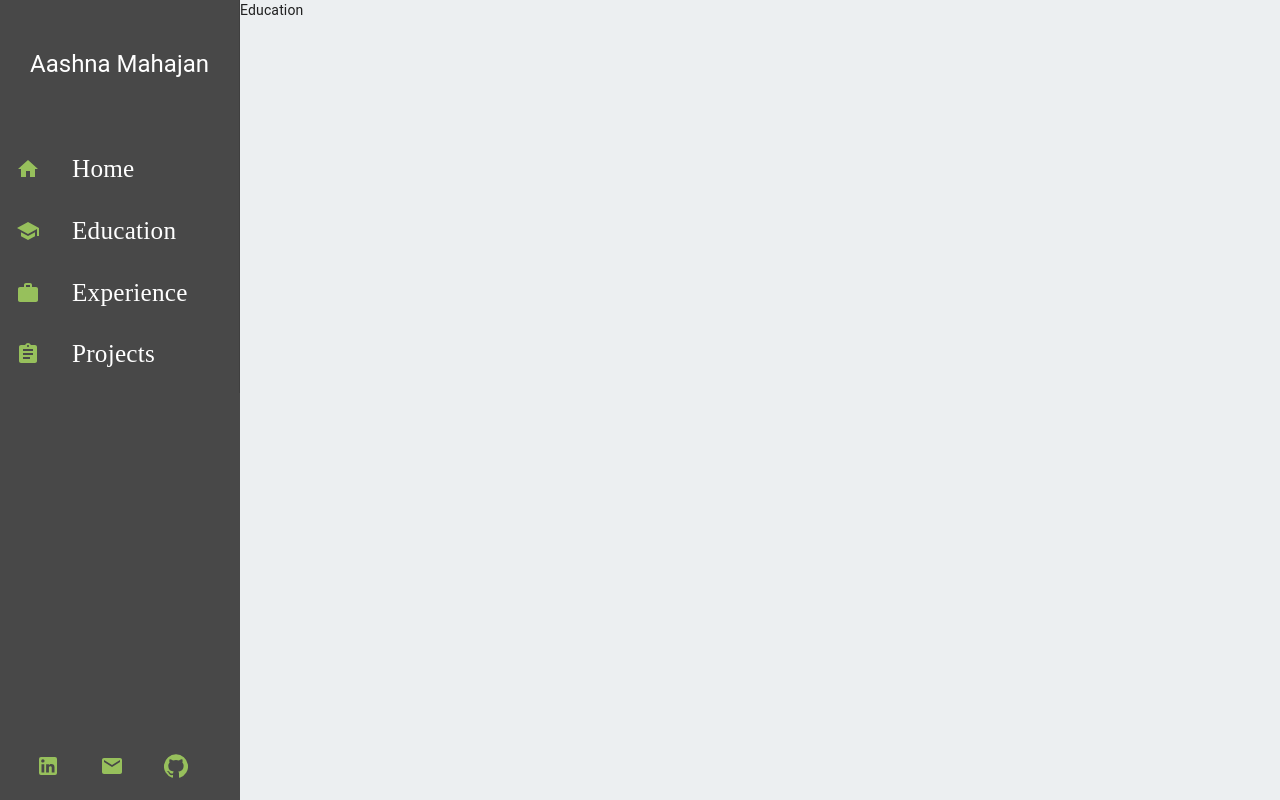
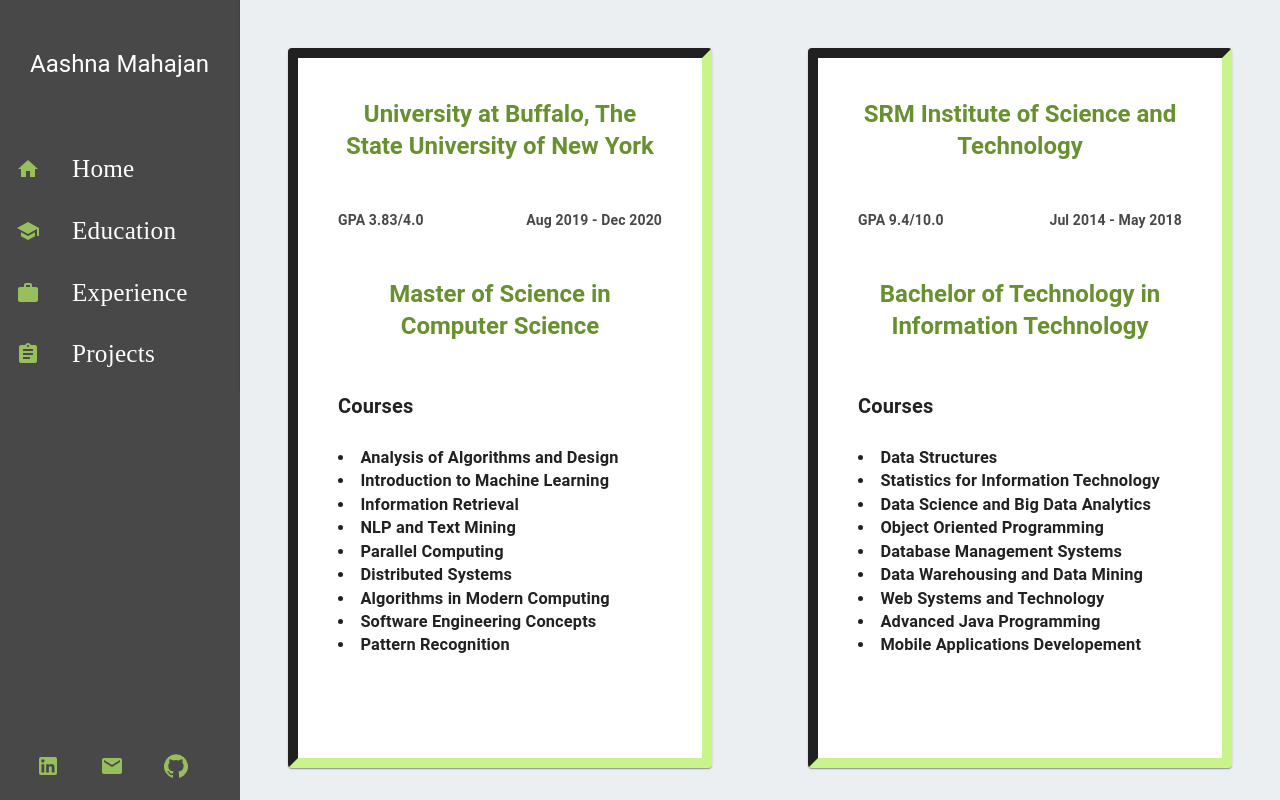
Before and after one commit to aashnamahajan/Portfolio, a React (Create React App) app: page /education in a window 1280 px wide. Built offline with nearby package versions, Linux system fonts and the light colour scheme.

Commit message:
added content to education page

```diff
--- a/src/Screens/Education.tsx
+++ b/src/Screens/Education.tsx
@@ -1,21 +1,121 @@
 import React from 'react';
 import { makeStyles } from '@material-ui/core/styles'
-import { Box } from '@material-ui/core';
+import { Box, Card, CardContent, Typography } from '@material-ui/core';
 
 function Education () {
   const classes = useStyles()
+
+  const schools = [
+      {
+      name: 'University at Buffalo, The State University of New York',
+      degree: 'Master of Science in Computer Science',
+      gpa: 'GPA 3.83/4.0',
+      location: 'New York',
+      startTime: 'Aug 2019',
+      endTime: 'Dec 2020',
+      courses: ['Analysis of Algorithms and Design', 'Introduction to Machine Learning', 'Information Retrieval', 'NLP and Text Mining', 'Parallel Computing', 'Distributed Systems', 'Algorithms in Modern Computing', 'Software Engineering Concepts', 'Pattern Recognition']
+      },
+      {
+        name: 'SRM Institute of Science and Technology',
+        degree: 'Bachelor of Technology in Information Technology',
+        gpa: 'GPA 9.4/10.0',
+        location: 'India',
+        startTime: 'Jul 2014',
+        endTime: 'May 2018',
+        courses: ['Data Structures', 'Statistics for Information Technology', 'Data Science and Big Data Analytics', 'Object Oriented Programming', 'Database Management Systems', 'Data Warehousing and Data Mining', 'Web Systems and Technology', 'Advanced Java Programming', 'Mobile Applications Developement']
+        },
+]
+
+
       return (
-        <Box>
-            Education
+        <Box className={classes.box}>
+            {schools.map( (school) =>
+             <Card className={classes.root}>
+                <CardContent>
+                  <Typography variant="h5" className={classes.title}>
+                      {school.name}
+                  </Typography>
+
+                  <div className={classes.subtitle}>
+                      <Typography variant="body2" className={classes.text}>
+                          {school.gpa}
+                      </Typography>
+                      <Typography variant="body2" className={classes.text}>
+                          {school.startTime} - {school.endTime}
+                      </Typography>
+                  </div>
+
+                  <div className={classes.body}>
+                      <Typography variant="h5" className={classes.title}>
+                          {school.degree}
+                      </Typography>
+                  </div>
+
+                  <div className={classes.body}>
+
+                      <Typography variant="h6" className={classes.courseText}>
+                          Courses
+                      </Typography>
+                      <h3 className={classes.courseText}>
+                          {school.courses.map((course)=>
+                            <li>
+                              {course}
+                            </li>
+                          )}
+                      </h3>
+                  </div>
+
+                </CardContent>
+              </Card>
+            )}
         </Box>
       );
   }
 
 const useStyles = makeStyles(theme => ({
-  mainContainer: {
+  root: {
+    width: theme.spacing(60),
+    height: theme.spacing(90),
+    border: 'solid',
+    // borderTop: 'solid',
+    borderWidth: 10,
+    borderRightColor : theme.palette.secondary.light,
+    borderBottomColor : theme.palette.secondary.light,
+    margin: theme.spacing(6),
+    padding: theme.spacing(3)
   },
-  content: {
+  title: {
+    textAlign: 'center',
+    color: theme.palette.secondary.dark,
+    fontWeight: 'bold'
+  },
+  subtitle: {
+    display: 'flex',
+    flexDirection: 'row',
+    marginTop: theme.spacing(6),
+    justifyContent: 'space-between',
+    color: theme.palette.primary.light,
+  },
+  pos: {
+    margin: 12,
+  },
+  box: {
+    justifyContent: 'center',
+    alignItems: 'center',
+    display: 'flex',
+  },
+  text: {
+    fontWeight: 'bold',
+    textAlign: 'center',
+  },
+  body: {
+      marginTop: theme.spacing(6),
+  },
+  courseText: {
+    fontWeight: 'bold',
+    marginTop: theme.spacing(3),
   }
+
 }))
 
 export default Education;
--- a/src/Screens/Experience.tsx
+++ b/src/Screens/Experience.tsx
@@ -4,6 +4,31 @@
 
 function Experience () {
   const classes = useStyles()
+
+  const workEx = [
+    {
+    name: '',
+    location: '',
+    startTime: '',
+    endTime: '',
+    description: ['','','','']
+    },
+    {
+      name: '',
+      location: '',
+      startTime: '',
+      endTime: '',
+      description: ['','','','']
+    },
+    {
+      name: '',
+      location: '',
+      startTime: '',
+      endTime: '',
+      description: ['','','','']
+    },
+]
+
       return (
         <div>
             Experience
--- a/src/Screens/Home.tsx
+++ b/src/Screens/Home.tsx
@@ -28,7 +28,7 @@
         },
         {
           name: "Tools",
-          description: "JIRA | GIT | SonarQube | AWS CLI | IntelliJ | Zeppelin | Jupyter notebook"
+          description: "JIRA | GIT | SonarQube | AWS CLI | IntelliJ | Jupyter | Zeppelin"
         },
         {
           name: "Libraries",
--- a/src/components/Nav/SideNavBar/SideNavBar.tsx
+++ b/src/components/Nav/SideNavBar/SideNavBar.tsx
@@ -26,7 +26,6 @@
     Icon: <GitHubIcon/>,
     Link: 'https://github.com/aashnamahajan'
     },
-
 ]
 
 function SideNavBar() {
```
Also changed, not shown: 1 other file (tests, documents, lock files or other folders).
